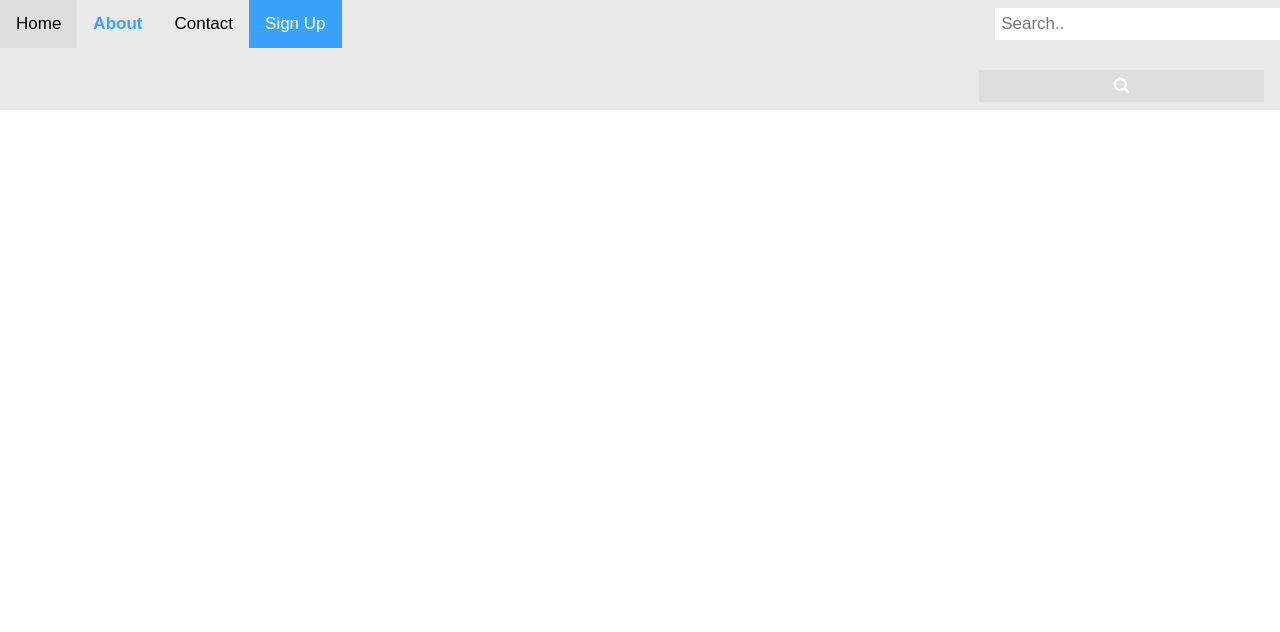
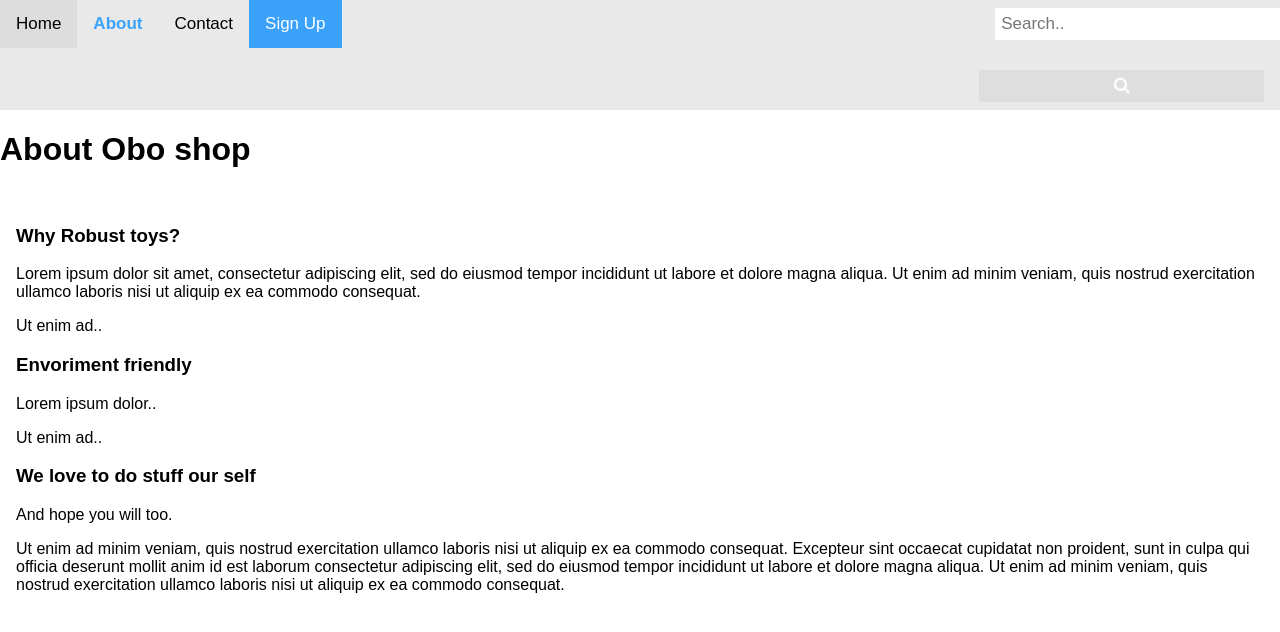
Before and after one commit to AMSteffensen/oboshop, a plain HTML site: page about.html in a window 1280 px wide. Drawn offline with Linux system fonts and the light colour scheme.

Commit message:
fixed typos

```diff
--- a/about.html
+++ b/about.html
@@ -35,7 +35,32 @@
         </div>
     </div>
 
+    <h1>About Obo shop</h1>
 
+
+    <div class="container">
+        <div class="row">
+          <div class="col-sm-4">
+            <h3>Why Robust toys?</h3>
+            <p>Lorem ipsum dolor sit amet, consectetur adipiscing elit, sed do eiusmod tempor incididunt ut labore et dolore magna aliqua. Ut enim ad minim veniam, quis nostrud exercitation ullamco laboris nisi ut aliquip ex ea commodo consequat.</p>
+            <p>Ut enim ad..</p>
+          </div>
+          <div class="col-sm-4">
+            <h3>Envoriment friendly</h3>
+            <p>Lorem ipsum dolor..</p>
+            <p>Ut enim ad..</p>
+          </div>
+          <div class="col-sm-4">
+            <h3>We love to do stuff our self</h3>
+            <p>And hope you will too.</p>
+            <p>Ut enim ad minim veniam, quis nostrud exercitation ullamco laboris nisi ut aliquip ex ea commodo consequat. Excepteur sint occaecat cupidatat non proident, sunt in culpa qui officia deserunt mollit anim id est laborum consectetur adipiscing elit, sed do eiusmod tempor incididunt ut labore et dolore magna aliqua. Ut enim ad minim veniam, quis nostrud exercitation ullamco laboris nisi ut aliquip ex ea commodo consequat.</p>
+          </div>
+        </div>
+      </div>
+
+
+
+</p>
 
     <!-- MODAL 01 -->
     <div id="id01" class="modal">
```
Also changed, not shown: contact.html (+1 -1 lines), index.html (+4 -4 lines).
